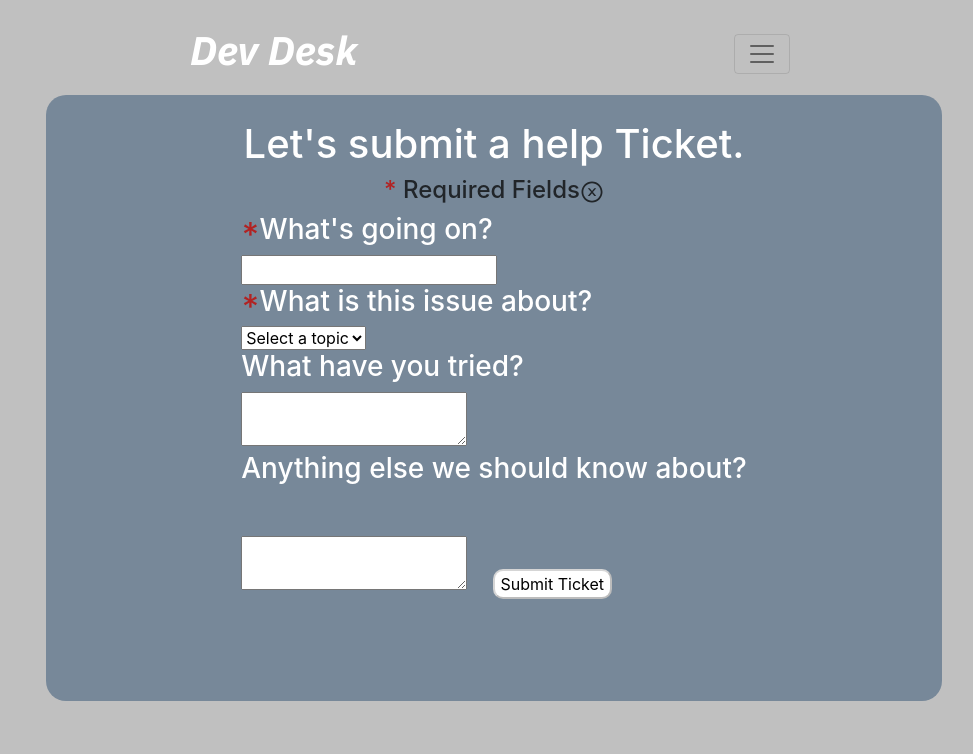
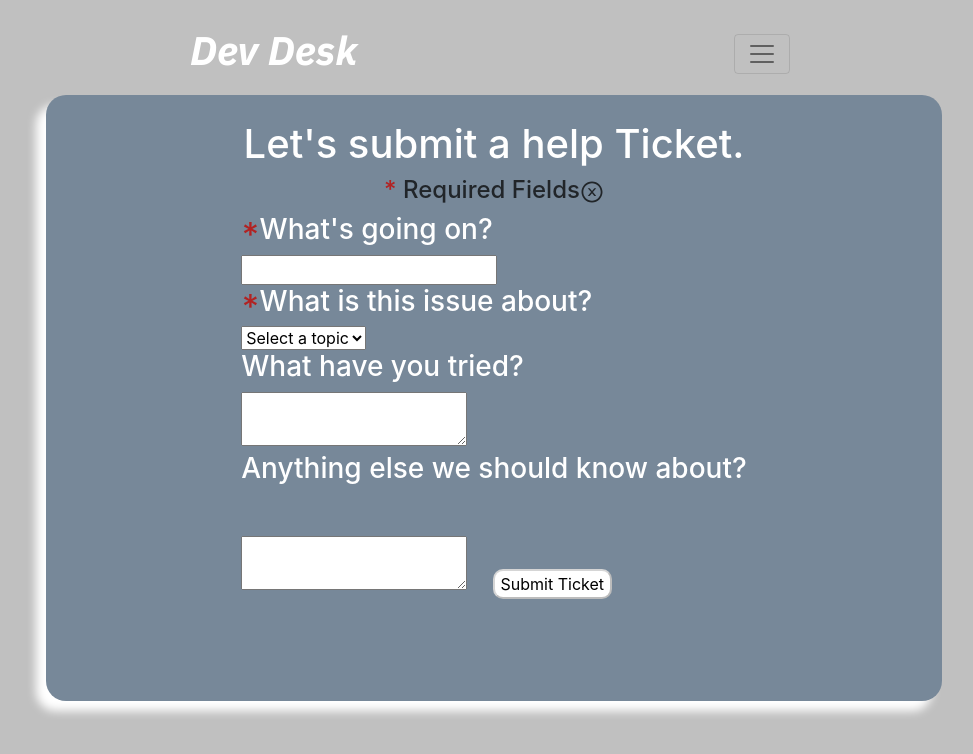
Before and after one commit to Build-Week-Dev-Desk-1/Frontend, a React (Create React App) app in the folder dev-desk/: page /createTicket in a window 1280 px wide. Shown: the top 754 px of the page, without its empty margins (146-1119 px from the left). Built offline with nearby package versions, Linux system fonts and the light colour scheme.

Commit message:
one more update...

```diff
--- a/dev-desk/src/App.css
+++ b/dev-desk/src/App.css
@@ -158,6 +158,7 @@ h3 {
   border-radius: 20px;
   background: LIGHTSLATEGREY;
   padding: 2%;
+  box-shadow: -10px 10px 10px white;
 }
 @media (max-width: 800px) {
   .login-splash {
```
